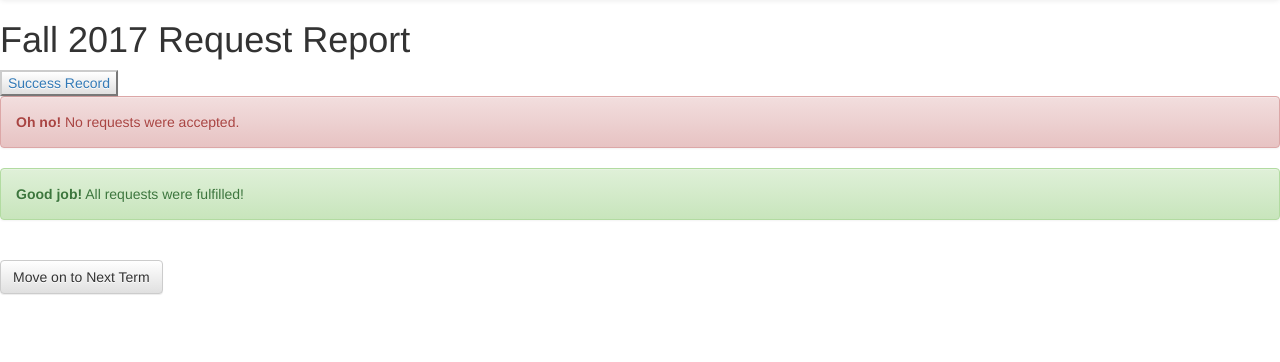
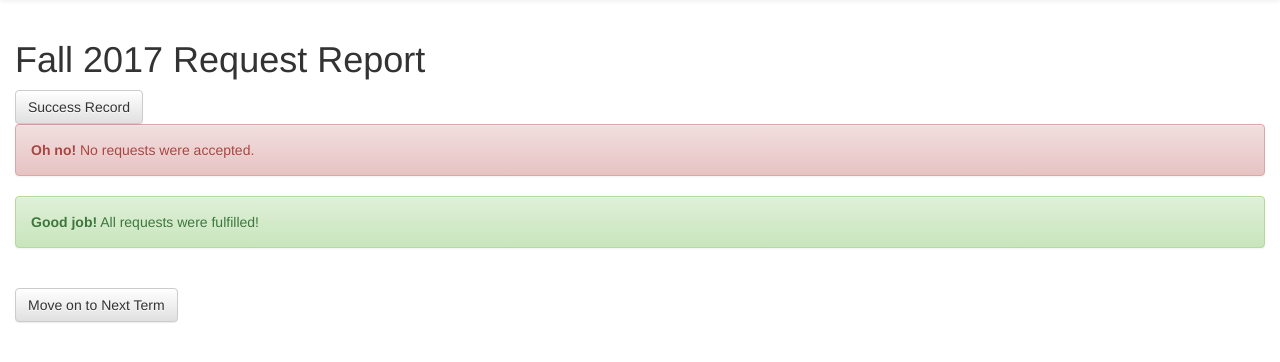
Before and after one commit to alexyuisingwu/CS3300-project-2, a Flask app: page /request-report in a window 1280 px wide. Shown: the part 52-414 px from the top of the page. Run offline with Flask 2, Linux system fonts and the light colour scheme; the visitor is signed in with stand-in values (Sample User, id 1); data comes from the database, SQL or seed files in the repository; data that the repository does not hold is empty; some libraries are stand-ins or nearby versions.

Commit message:
- minor styling changes (container-fluid)

```diff
--- a/app/templates/academic-records.html
+++ b/app/templates/academic-records.html
@@ -6,6 +6,7 @@
 {% endblock %}
 
 {% block content %}
+<div class="container-fluid">
 
     {% if records %}
     <h3>Academic Records</h3>
@@ -41,4 +42,5 @@
         There are no records in the system as your students have not yet taken any courses.
     </div>
     {% endif %}
+</div>
 {% endblock %}
--- a/app/templates/assign-instructors-after-requests.html
+++ b/app/templates/assign-instructors-after-requests.html
@@ -15,6 +15,9 @@
 {% endblock %}
 
 {% block content %}
+
+<div class="container-fluid">
+
     <h1>{{get_term_name(current_user.current_term)}}</h1>
     <h3>Assign Courses</h3>
 
@@ -40,7 +43,7 @@
             </thead>
             <tbody>
             {% for course in courses %}
-        <tr {% if course.num_requests > 0 %}
+            <tr {% if course.num_requests> 0 %}
                 {% if course.instructor is none %}
                 class="danger"
                 {% else %}
@@ -76,4 +79,5 @@
         </table>
         <button class="btn btn-default" type="submit" id="save-instructor-assignments-button">Save Assignments</button>
     </form>
+</div>
 {% endblock %}
--- a/app/templates/assign-instructors.html
+++ b/app/templates/assign-instructors.html
@@ -15,6 +15,7 @@
 
 {% block content %}
 
+<div class="container-fluid">
     <h1>{{get_term_name(current_user.current_term)}}</h1>
     <h3>Assign Courses</h3>
 
@@ -23,7 +24,8 @@
         <p>
             <strong>Info!</strong><br><br>
             We have predicted the courses students are likely to request based on the requests other
-        students with similar academic histories have taken, highlighted in blue. Our system predicts the top 5 courses
+            students with similar academic histories have taken, highlighted in blue. Our system predicts the top 5
+            courses
             each student is likely to request, and suggests courses within the top 5 for any students.
             Our predictive model updates after evey term, so it may be inaccurate at first.
             However, It should improve as more data is analyzed!
@@ -123,4 +125,5 @@
         </table>
         <button class="btn btn-default" type="submit" id="save-instructor-assignments-button">Save Assignments</button>
     </form>
+</div>
 {% endblock %}
--- a/app/templates/login.html
+++ b/app/templates/login.html
@@ -1,7 +1,7 @@
 {% extends "bases/guest-base.html" %}
 {% block title %}Login{% endblock %}
 {% block content %}
-<body>
+<div class="container-fluid">
     {% from "form-helpers.html" import render_field %}
     <form action="/login" method="POST">
         {{ form.csrf_token }}
@@ -10,5 +10,5 @@
         <button class="btn btn-default" type=submit>Log In</button>
     </form>
     <a href="{{url_for('register')}}">Don't have an account? Register here!</a>
-</body>
+</div>
 {% endblock %}
--- a/app/templates/register.html
+++ b/app/templates/register.html
@@ -3,6 +3,7 @@
 
 {% block content %}
 {% from "form-helpers.html" import render_field %}
+<div class="container-fluid">
     <form action="/register" method="POST">
         {{ form.csrf_token }}
         {{ render_field(form.username) }}
@@ -12,4 +13,5 @@
         <button class="btn btn-default" type=submit>Register</button>
     </form>
     <a href="{{url_for('login')}}">Already registered? Log in here!</a>
+</div>
 {% endblock %}
--- a/app/templates/request-report.html
+++ b/app/templates/request-report.html
@@ -3,10 +3,11 @@
 {% block title %}Request Report{% endblock %}
 
 {% block content %}
+<div class="container-fluid">
+
 
     <h1>{{get_term_name(current_user.current_term) ~ " Request Report"}}</h1>
-
-<button class="btn-default"><a href="/success-management">Success Record</a></button>
+    <a class="btn btn-default" href="/success-management" role="button">Success Record</a>
 
     {% if valid_requests %}
     <h3>Accepted Requests</h3>
@@ -92,7 +93,7 @@
         <input type="hidden" name="{{-row.student_id}}" value="{{-row.course_id}}">
         {% endfor %}
 
-    <button class="btn btn-default" type="submit" id="next-term-button"> Move on to Next Term </button>
+        <button class="btn btn-default" type="submit" id="next-term-button"> Move on to Next Term</button>
     </form>
-
+</div>
 {% endblock %}
--- a/app/templates/success-management.html
+++ b/app/templates/success-management.html
@@ -7,6 +7,8 @@
 {% endblock %}
 
 {% block content %}
+<div class="container-fluid">
+
 <script src="https://cdnjs.cloudflare.com/ajax/libs/Chart.js/2.1.6/Chart.min.js" type="text/javascript"></script>
 <h3><u>Success Scores</u></h3>
 <h4 align="center">Total Earnings for this semester: $ {{cost}}</h4>
@@ -15,6 +17,7 @@
 <h4>Total Requests = {{total}}</h4>
 
 <canvas id="canvas" width="100" height="50"></canvas>
+</div>
 
 <script>
 		var ctx = document.getElementById("canvas").getContext("2d");
```
Lines whose indentation alone changed are shown as unchanged.
